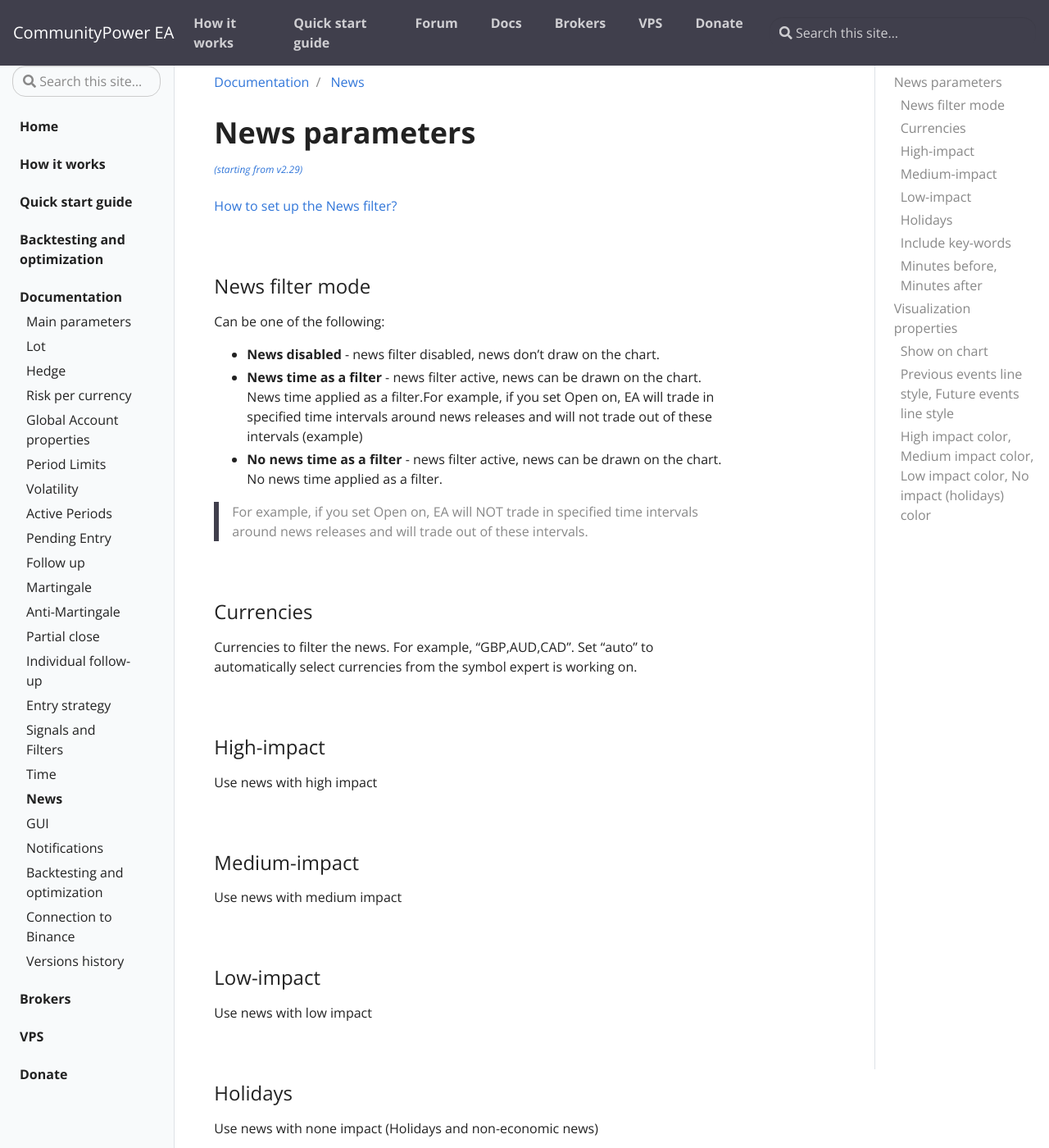
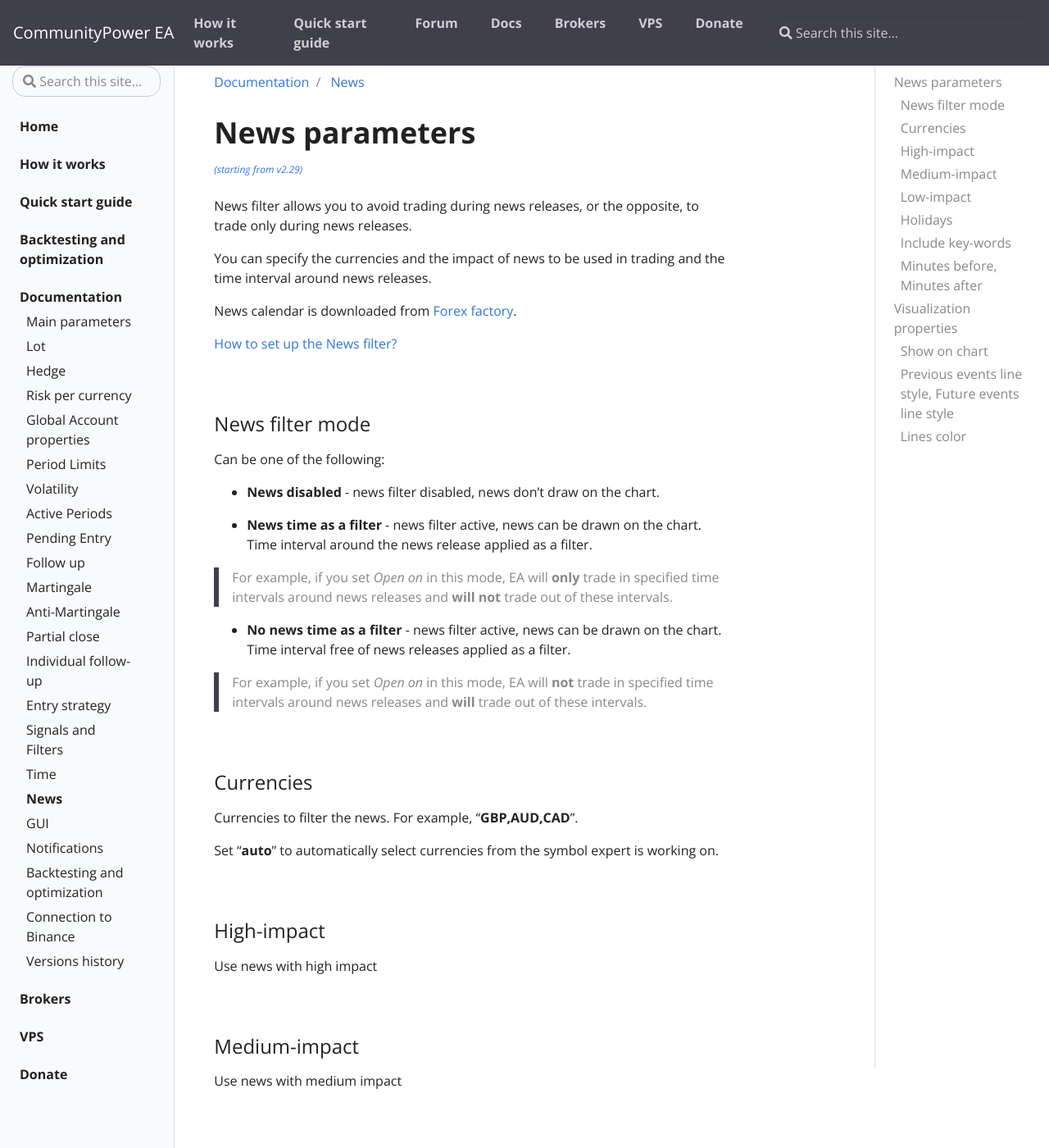
Before and after one commit to komposter/CommunityPowerEA.com, a Jekyll site: the page built from _docs/news.md, in a window 1280 px wide and 1400 px high. Shown: the whole window at 82% size. Built offline with Jekyll 4.4.1, drawn with Linux system fonts in a browser that asks for light colours; some of the changed text lies outside the part shown.

Commit message:
Content change

```diff
--- a/_docs/news.md
+++ b/_docs/news.md
@@ -9,6 +9,12 @@ permalink: /docs/news
 
 <sup>[*(starting from v2.29)*](/docs/versions-history#20210403-229)</sup>
 
+News filter allows you to avoid trading during news releases, or the opposite, to trade only during news releases.
+
+You can specify the currencies and the impact of news to be used in trading and the time interval around news releases.
+
+News calendar is downloaded from [Forex factory](https://www.forexfactory.com/calendar.php).
+
 [How to set up the News filter?](https://communitypowerea.userecho.com/en/communities/7/topics/393-how-to-set-up-the-news-filter)
 
 
@@ -18,17 +24,23 @@ permalink: /docs/news
 
 Can be one of the following:
 * **News disabled** - news filter disabled, news don't draw on the chart.
-* **News time as a filter** - news filter active, news can be drawn on the chart. News time applied as a filter.For example, if you set Open on, EA will trade in specified time intervals around news releases and will not trade out of these intervals (example)
-* **No news time as a filter** - news filter active, news can be drawn on the chart. No news time applied as a filter.
 
-> For example, if you set Open on, EA will NOT trade in specified time intervals around news releases and will trade out of these intervals.
+
+* **News time as a filter** - news filter active, news can be drawn on the chart. Time interval around the news release applied as a filter.
+
+> For example, if you set _Open on_ in this mode, EA will **only** trade in specified time intervals around news releases and **will not** trade out of these intervals.
+
+* **No news time as a filter** - news filter active, news can be drawn on the chart. Time interval free of news releases applied as a filter.
+
+> For example, if you set _Open on_ in this mode, EA will **not** trade in specified time intervals around news releases and **will** trade out of these intervals.
 
 <br />
 
 ### Currencies
 
-Currencies to filter the news. For example, “GBP,AUD,CAD”.
-Set “auto” to automatically select currencies from the symbol expert is working on.
+Currencies to filter the news. For example, “**GBP,AUD,CAD**”.
+
+Set “**auto**” to automatically select currencies from the symbol expert is working on.
 
 <br />
 
@@ -52,7 +64,7 @@ Use news with low impact
 
 ### Holidays
 
-Use news with none impact (Holidays and non-economic news)
+Use news with **none** impact (Holidays and non-economic news)
 
 <br />
 
@@ -60,7 +72,7 @@ Use news with none impact (Holidays and non-economic news)
 
 Key-words separated by comma to filter the news. Case-sensitive.
 
-> For example, "Nonfarm,Speech,Trade Balance".
+> For example, "**Nonfarm,Speech,Trade Balance**".
 
 Leave empty not to filter the news by name.
 
@@ -91,6 +103,6 @@ Lines style for past and future news
 
 <br />
 
-### High impact color, Medium impact color, Low impact color, No impact (holidays) color
+### Lines color
 
-Colors for different news impact
+Lines color for different news impact
```
